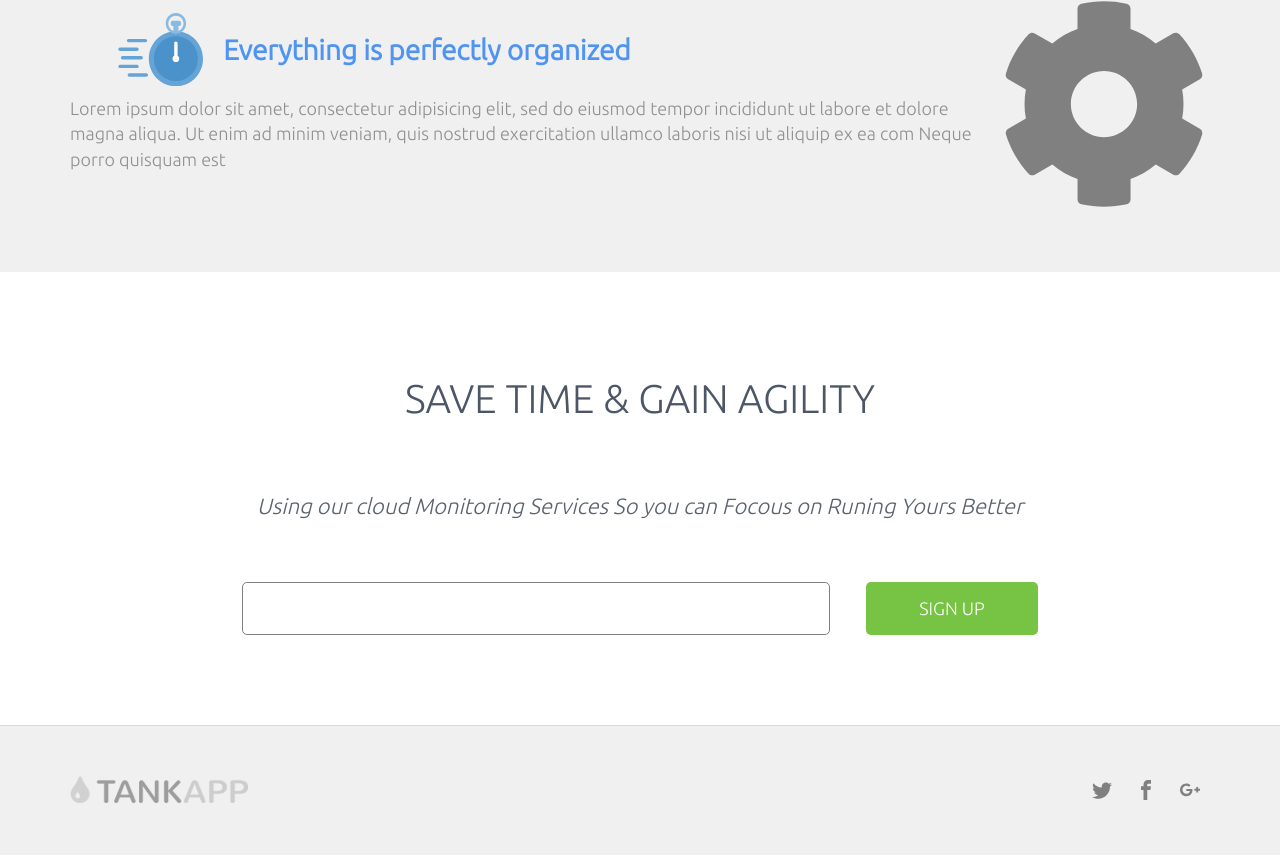
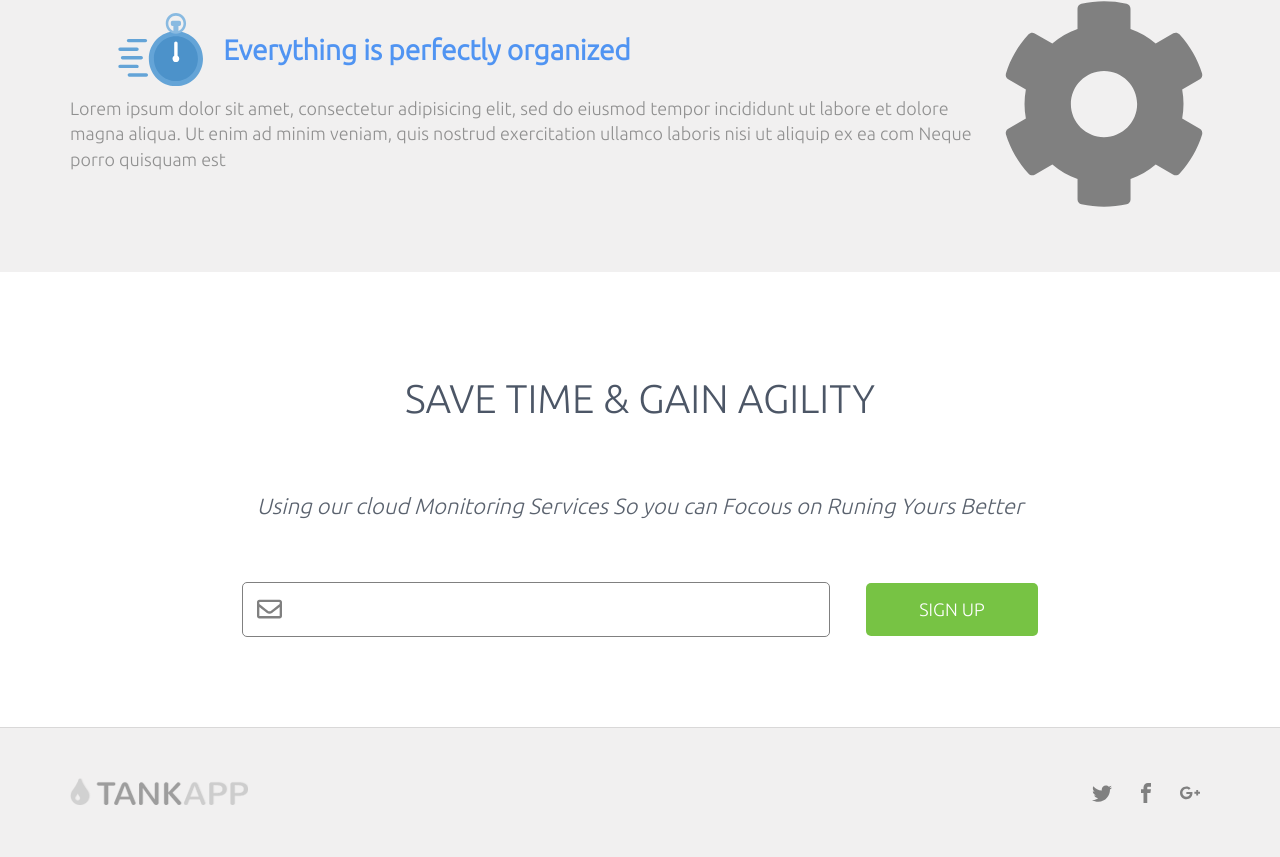
Before and after one commit to kamiour/TankApp, a plain HTML site: page index.html in a window 1280 px wide. Shown: the part 1993-2850 px from the top of the page. Drawn offline with nearby package versions, Linux system fonts and the light colour scheme; a web font is replaced by a local one.

Commit message:
added contact icon to input field

```diff
--- a/css/components/form.css
+++ b/css/components/form.css
@@ -37,6 +37,32 @@
   border: 1px solid grey;
 }
 
+.search {
+  position: relative;
+}
+
+.search-icon {
+  position: absolute;
+  top: 50%;
+  bottom: 50%;
+  left: 33px;
+  transform: translateY(-50%);
+}
+
+.flip-icon ~ .form-input {
+  padding-left: 66px;
+}
+
+.icon-size {
+  height: 25px;
+  width: auto;
+}
+
+.section-contact .form-input {
+  padding-left: 55px;
+  font-size: 22px;
+}
+
 @media screen and (min-width: 480px) {
   .form-title {
     padding: 0;
@@ -51,7 +77,6 @@
   }
 
   .section-contact .form-input {
-    padding: 5px 10px;
     font-size: 24px;
   }
 
@@ -93,8 +118,13 @@
     padding: 0 18px;
   }
 
- .hero .form-input, .section-contact .form-input {
+ .hero .form-input {
     padding: 13px 10px;
     font-size: 22px;
   }
+
+  .section-contact .form-input {
+    padding-top: 13px;;
+    padding-bottom: 13px;
+  }
 }
--- a/index.html
+++ b/index.html
@@ -271,7 +271,8 @@
             <h3 class="section-description">Using our cloud Monitoring Services So you can Focous on Runing Yours Better</h3>
             <div class="hero-form">
               <div class="form-control">
-                <div class="form-left width-1-1 width-3-4-s">
+                <div class="form-left search width-1-1 width-3-4-s">
+                  <img class="search-icon flip-icon icon-size" src="images/icons/contact.svg" alt="">
                   <input class="form-input width-1-1" type="email" name="email">
                 </div>
                 <div class="form-right width-1-1 width-1-4-s">
```
Also changed, not shown: images/icons/contact.svg (added).
